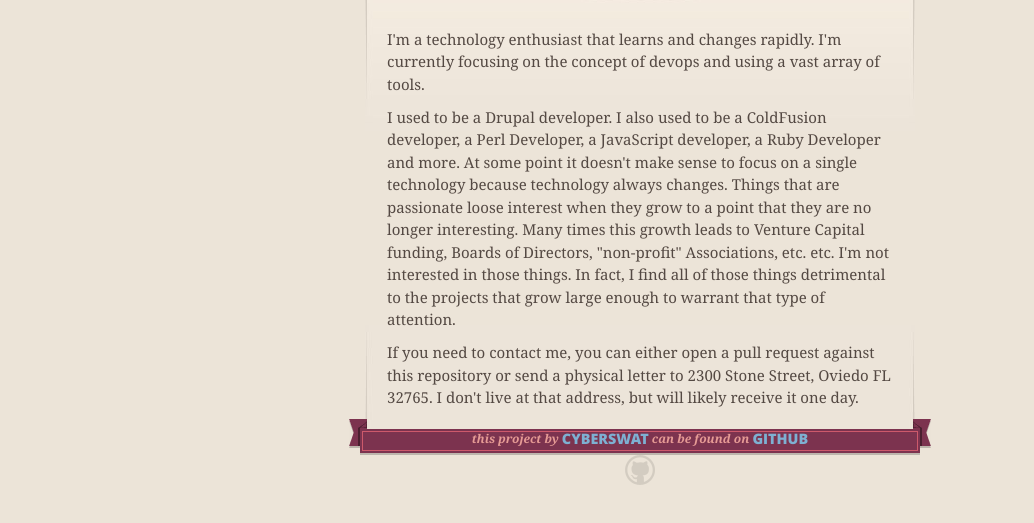
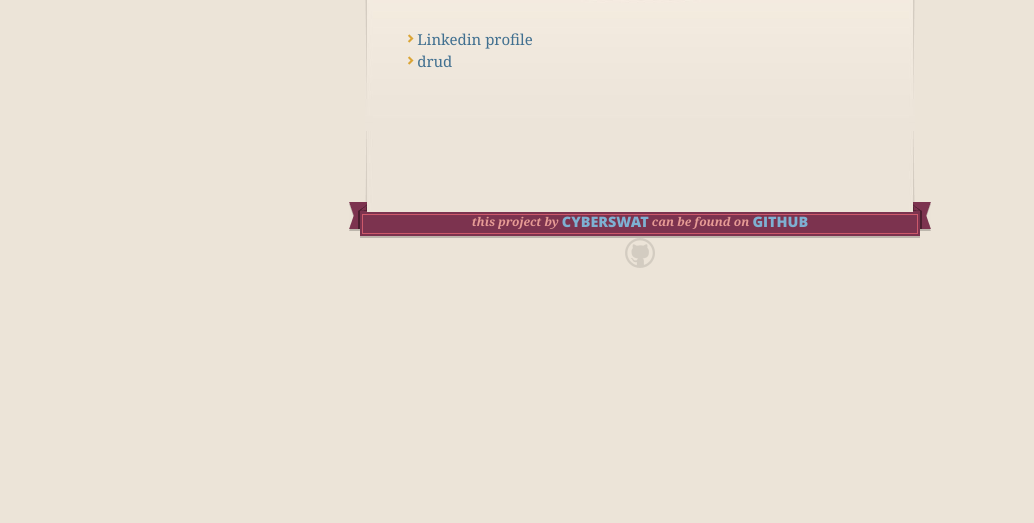
Before and after one commit to cyberswat/cyberswat.com, a plain HTML site: page index.html in a window 1280 px wide. Shown: the part 221-744 px from the top of the page, without its empty margins (0-1034 px from the left). Drawn offline with nearby package versions, Linux system fonts and the light colour scheme.

Commit message:
Update index.html

```diff
--- a/index.html
+++ b/index.html
@@ -46,9 +46,12 @@
 
 
       <section id="main_content">
-      <p>I'm a technology enthusiast that learns and changes rapidly.  I'm currently focusing on the concept of devops and using a vast array of tools.</p>
-      <p>I used to be a Drupal developer.  I also used to be a ColdFusion developer, a Perl Developer, a JavaScript developer, a Ruby Developer and more.  At some point it doesn't make sense to focus on a single technology because technology always changes.  Things that are passionate loose interest when they grow to a point that they are no longer interesting.  Many times this growth leads to Venture Capital funding, Boards of Directors, "non-profit" Associations, etc. etc.  I'm not interested in those things.  In fact, I find all of those things detrimental to the projects that grow large enough to warrant that type of attention.</p>
-      <p>If you need to contact me, you can either open a pull request against this repository or send a physical letter to 2300 Stone Street, Oviedo FL 32765.  I don't live at that address, but will likely receive it one day.</p>
+        <ul>
+          <li><a href="https://www.linkedin.com/in/cyberswat/">Linkedin profile</a></li>
+          <li><a href="https://www.drud.com/">drud</a></li>
+        </ul>
+
+
       </section>
 
       <footer>
```
